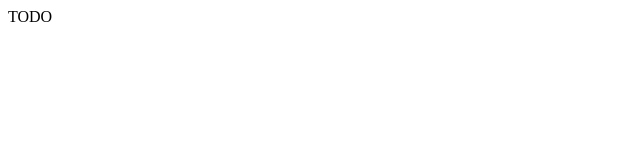
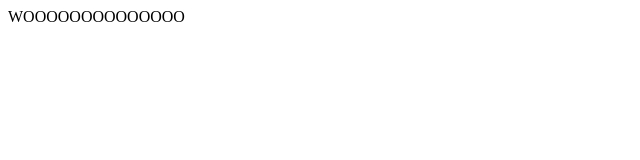
Before and after one commit to TheWingedThing/test1, a plain HTML site: page index.html in a window 1280 px wide. Shown: the whole page, without its empty margins (0-640 px from the left). Drawn offline with Linux system fonts and the light colour scheme.

Commit message:
DOOT DOOT DoT DOOT DOOT DOOT DOOT DOOT DOOT DOOT DOOOOOOOOOOOOOOT DOOOOOOOOOOOT DOOT DOOT DOOT DOOT DOOT

```diff
--- a/index.html
+++ b/index.html
@@ -2,6 +2,6 @@
     <head>
     </head>
     <body>
-        TODO
+        WOOOOOOOOOOOOOO
     </body>
 </html>
```
Also changed, not shown: README.md.
